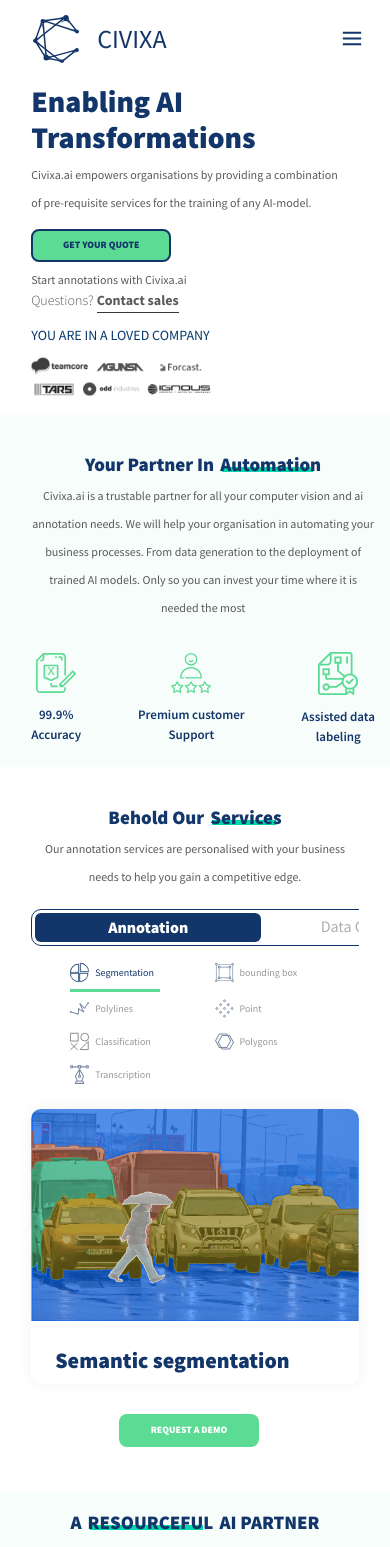
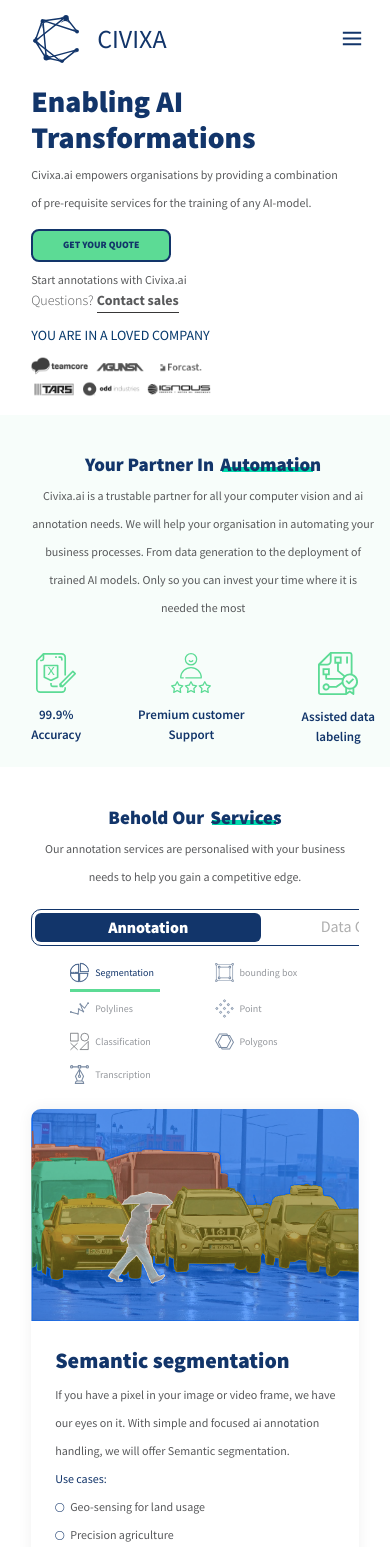
Before and after one commit to kokab-shakil/civixa, a React (Create React App) app: page / in a window 390 px wide. Shown: the top 1547 px of the page. Built offline with nearby package versions, Linux system fonts and the light colour scheme.

Commit message:
remove height auto

```diff
--- a/src/components/CustomTabs/TabData.css
+++ b/src/components/CustomTabs/TabData.css
@@ -16,3 +16,10 @@
 	padding: 2rem 1rem;
 	padding-left: 2rem;
 }
+@media only screen and (max-width: 800px) {
+ .card.serice-carousel-card {
+	height: auto;
+
+}
+
+}
```
